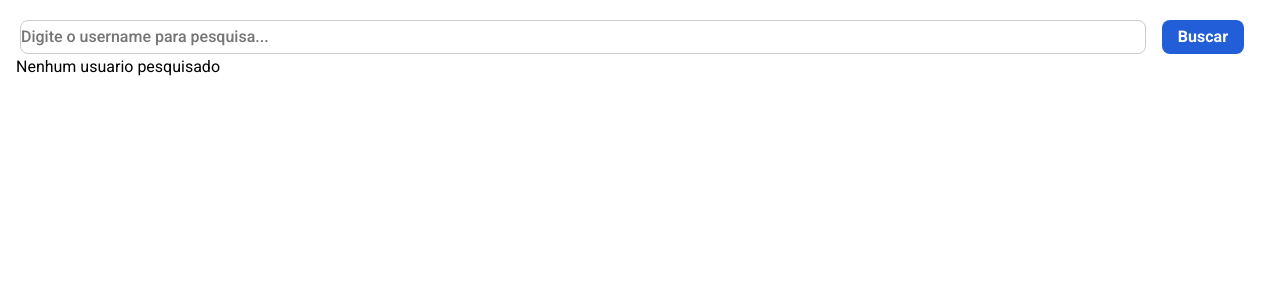
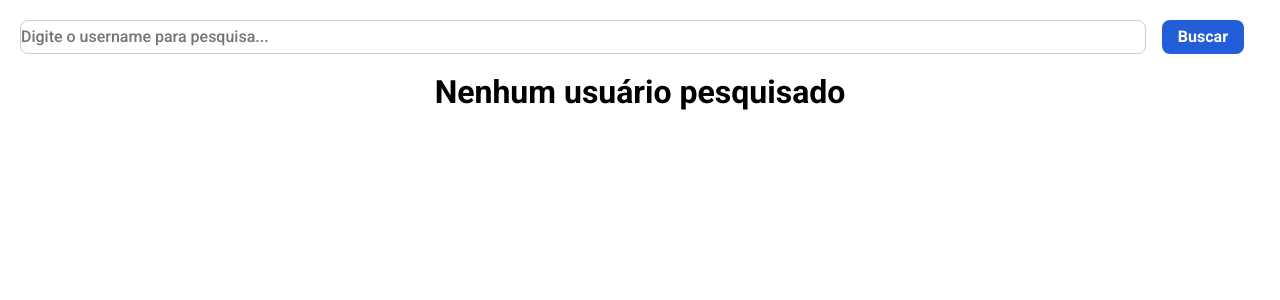
Before and after one commit to vinicarlosss/Projeto_final_Bootcamp_MRV, a React (Create React App) app in the folder github-app/: page / in a window 1280 px wide. Shown: the top 300 px of the page. Built offline with nearby package versions, Linux system fonts and the light colour scheme.

Commit message:
adicionado parte de integração com api para obtenção dos repositórios do usuário

```diff
--- a/github-app/src/App.js
+++ b/github-app/src/App.js
@@ -1,5 +1,6 @@
 import React from 'react';
 import Layout from './components/layout';
+import NoSearch from './components/no-search';
 import Profile from './components/profile';
 import Repositories from './components/repositories';
 import useGithub from './hooks/github-hooks';
@@ -19,7 +20,7 @@ function App() {
           <Repositories />
         </>
         )}
-        </> : <div>Nenhum usuario pesquisado</div>}
+        </> : <NoSearch/>}
 
     </Layout>
   );
--- a/github-app/src/components/layout/index.js
+++ b/github-app/src/components/layout/index.js
@@ -1,4 +1,4 @@
-import React, { Children } from 'react';
+import React from 'react';
 import Header from '../header';
 import * as S from './styled';
 
--- /dev/null
+++ b/github-app/src/components/no-search/index.js
@@ -0,0 +1,8 @@
+import React from 'react';
+import * as S from './styled';
+
+const NoSearch = () =>{
+    return <S.Wrapper><h1>Nenhum usuário pesquisado</h1></S.Wrapper>
+};
+
+export default NoSearch;
--- /dev/null
+++ b/github-app/src/components/no-search/styled.js
@@ -0,0 +1,12 @@
+import styled from 'styled-components';
+
+export const Wrapper = styled.div`
+    margin: 16px;
+    display: flex;
+    justify-content: center;
+
+    h1{
+        font-weight: bold;
+        font-size: 32px;
+    }
+`;
--- a/github-app/src/components/repositories/index.js
+++ b/github-app/src/components/repositories/index.js
@@ -1,9 +1,22 @@
-import React from 'react';
+import React, { useEffect, useState } from 'react';
+import useGithub from '../../hooks/github-hooks';
 import RepositoryItem from '../repositoryitem';
 import * as S from './styled';
 
 const Repositories = () => {
+    const { githubState , getUserRepos } = useGithub();
+    const [hasUserForSearchrepos, sethasUserForSearchrepos] = useState(false)
+
+    useEffect(() =>{
+        if(!!githubState.user.login){
+            getUserRepos();
+        }
+        sethasUserForSearchrepos(!!githubState.user.login);
+    // eslint-disable-next-line react-hooks/exhaustive-deps
+    }, [githubState.user]);
     return(
+        <>
+            {hasUserForSearchrepos ? (
                 <S.WrapperTabs
                     selectedTabClassName="is-selected"
                     selectedTabPanelClassName="is-selected"
@@ -27,6 +40,10 @@ const Repositories = () => {
                         />
                     </S.WrapperTabPanel>
                 </S.WrapperTabs>
+        ) : (
+            <></>
+            )}
+    </>
     );
 };
 
--- a/github-app/src/hooks/github-hooks.js
+++ b/github-app/src/hooks/github-hooks.js
@@ -3,9 +3,9 @@ import { GithubContext } from "../providers/github-provider";
 
 const useGithub = () =>
 {
-    const { githubState, getUser } = useContext(GithubContext);
+    const { githubState, getUser, getUserRepos } = useContext(GithubContext);
 
-    return {githubState, getUser};
+    return { githubState, getUser, getUserRepos };
 };
 
-export default useGithub
+export default useGithub;
--- a/github-app/src/providers/github-provider.js
+++ b/github-app/src/providers/github-provider.js
@@ -1,4 +1,4 @@
-import React, { Children, createContext, useCallback, useState } from 'react';
+import React, {  createContext, useCallback, useState } from 'react';
 import api from '../services/api';
 
 export const GithubContext = createContext( {
@@ -41,7 +41,7 @@ const GithubProvider = ({ children }) => {
         .get(`users/${username}`)
         .then(({data}) => {
             setGithubState(prevState => ({
-                ... prevState,
+                ...prevState,
                 hasUser: true,
                 user: {
                     login: data.login,
@@ -65,9 +65,21 @@ const GithubProvider = ({ children }) => {
     });
     };
 
+    const getUserRepos = () => {
+        api
+            .get(`users/${githubState.user.login}/repos`)
+            .then(({data}) => {
+                setGithubState(prevState => ({
+                    ...prevState,
+                    repositories: data,
+            }));
+        });
+    };
+
     const contextValue = {
         githubState,
         getUser: useCallback((username) => getUser(username), []),
+        getUserRepos: useCallback(() => getUserRepos(), []),
     };
 
     return (
```
Lines whose indentation alone changed are shown as unchanged.
